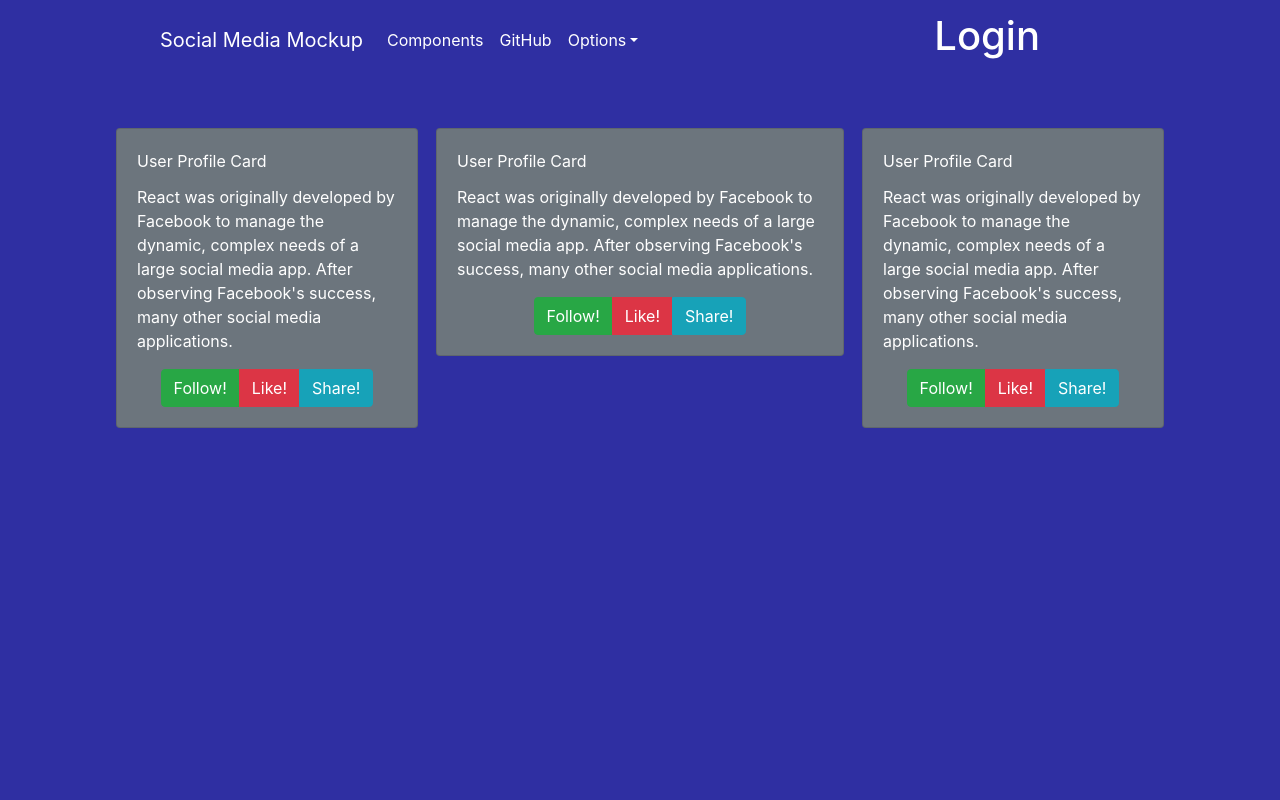
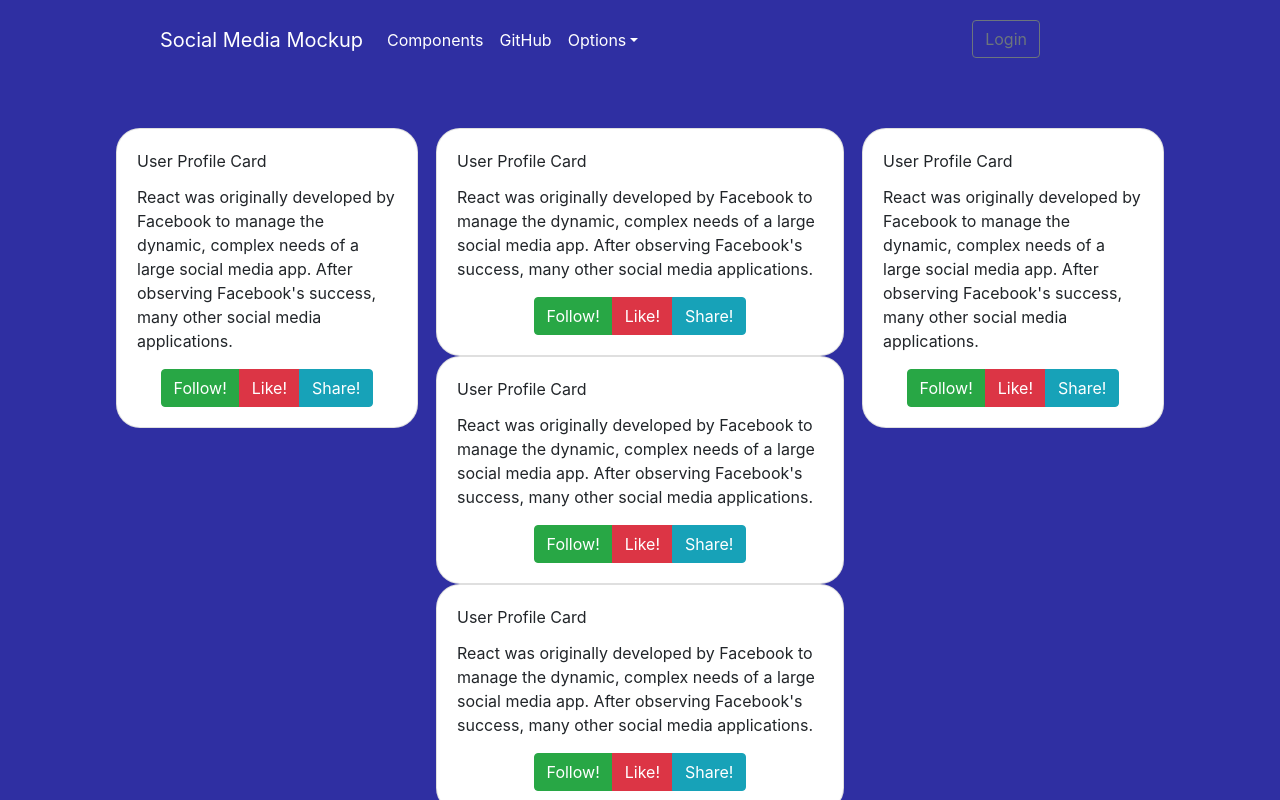
Before and after one commit to lmschless/social-media-mockup, a React (Create React App) app: page / in a window 1280 px wide. Shown: the top 800 px of the page. Built offline with nearby package versions, Linux system fonts and the light colour scheme.

Commit message:
layout and colors almost complete, then moving on to newsfeed.

```diff
--- a/src/components/App.js
+++ b/src/components/App.js
@@ -12,7 +12,8 @@ function App() {
 		gridTemplateRows: '1fr',
 		gridColumnGap: '2px',
 		gridRowGap: '3px',
-		backgroundColor: '#2f2fa2'
+		backgroundColor: '#2f2fa2',
+		height: '100vh'
 	};
 
 	return (
--- a/src/components/MiddleSection.js
+++ b/src/components/MiddleSection.js
@@ -4,22 +4,14 @@ import ProfileBadge from './ProfileBadge';
 export default function Section() {
 	const topCard = {
 		gridArea: ' 1 / 3 / 2 / 4',
-		padding: '.5em',
-		height: '1000px'
-		// borderRadius: '2em 2em 2em 2em',
-		// padding: '1.5em',
-		// border: '.15em solid gray'
-	};
-	const bottomCard = {
-		// gridArea: '1/3/2/4',
-		// padding: '.5em'
-		// border: '.5px solid gray',
-		// borderRadius: '2em 2em 2em 2em',
-		// padding: '1.5em'
+		padding: '.5em'
 	};
 	return (
 		<React.Fragment>
 			<div style={topCard}>
+				<ProfileBadge />
+				<ProfileBadge />
+				<ProfileBadge />
 				<ProfileBadge />
 			</div>
 			{/* <div style={bottomCard}>
--- a/src/components/Nav.js
+++ b/src/components/Nav.js
@@ -35,7 +35,8 @@ import {
 	DropdownToggle,
 	DropdownMenu,
 	DropdownItem,
-	NavbarText
+	NavbarText,
+	Button
 } from 'reactstrap';
 import { white } from 'color-name';
 
@@ -95,7 +96,9 @@ const NavBar = (props) => {
 							</DropdownMenu>
 						</UncontrolledDropdown>
 					</Nav>
-					<h1 style={highlightStyles}>Login</h1>
+					<h1 style={highlightStyles}>
+						<Button outline>Login</Button>
+					</h1>
 				</Collapse>
 			</Navbar>
 		</div>
--- a/src/components/ProfileBadge.js
+++ b/src/components/ProfileBadge.js
@@ -2,9 +2,13 @@ import React from 'react';
 import { Card, CardTitle, CardText } from 'reactstrap';
 import ActionButtons from './ActionButtons';
 const Example = (props) => {
+	const profileStyles = {
+		backgroundColor: '#FFFFFF',
+		borderRadius: '1.5em'
+	};
 	return (
 		<React.Fragment>
-			<Card body inverse color="secondary">
+			<Card style={profileStyles} body>
 				<CardTitle>User Profile Card</CardTitle>
 				<CardText>
 					React was originally developed by Facebook to manage the dynamic, complex
```
